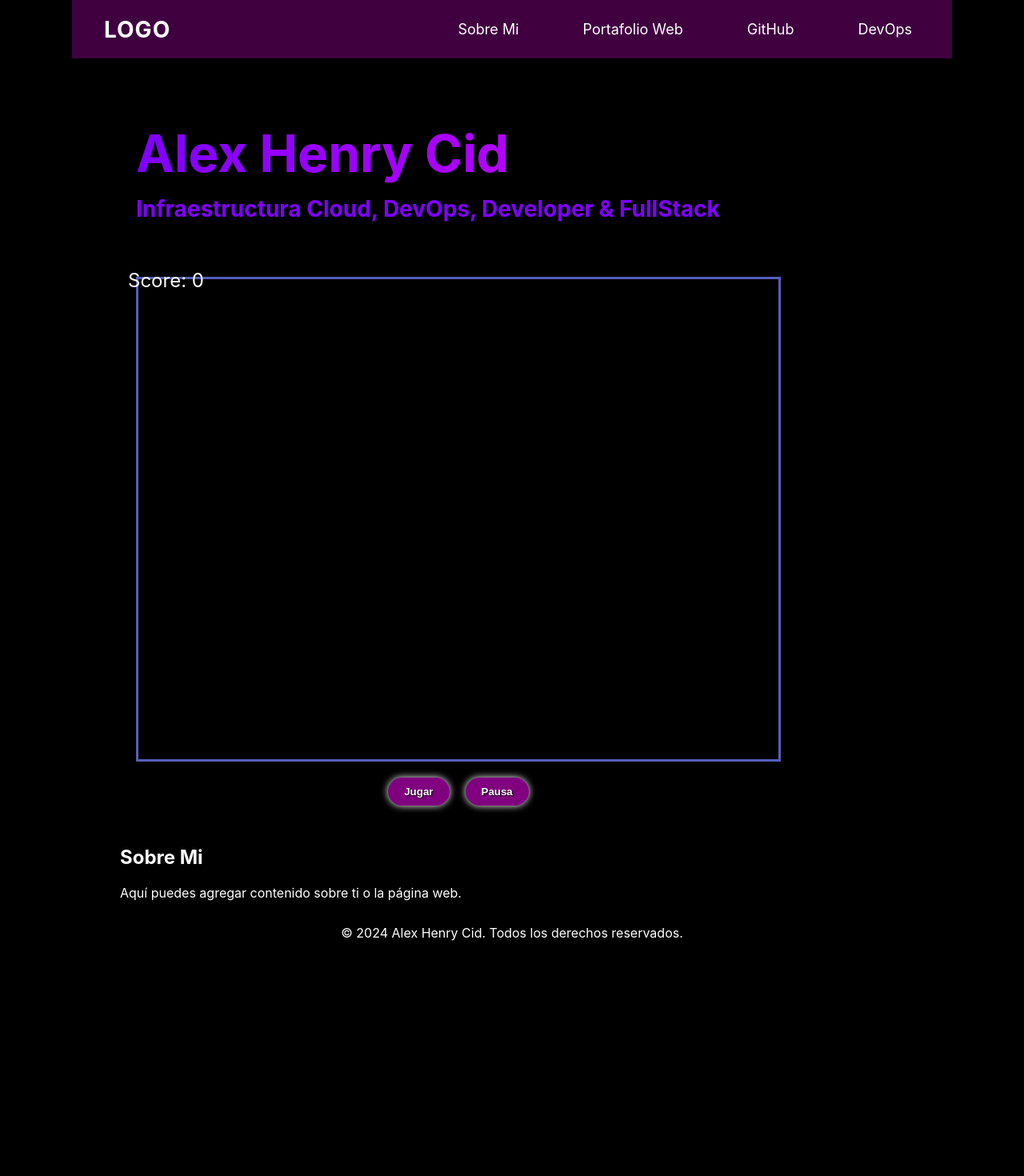
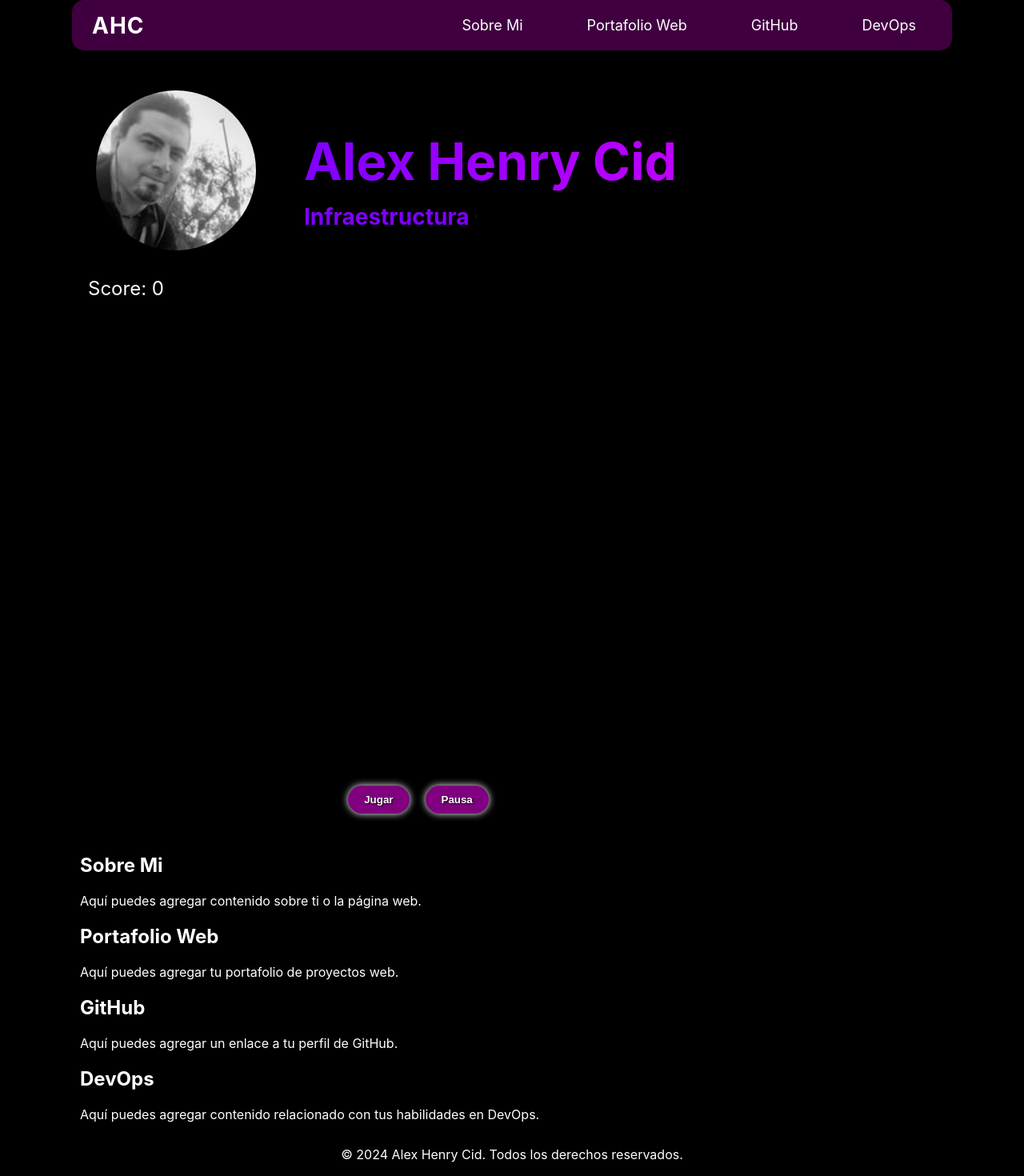
Before and after one commit to acidhc/ReactPWP, a React (Create React App) app: page / in a window 1280 px wide. Shown: the top 1470 px of the page at 80% size. Before the commit the page ends 1196 px from the top, so only its background shows below. Built offline with nearby package versions, Linux system fonts and the light colour scheme.

Commit message:
Se ajusta navbar redondeada a 5px

```diff
--- a/src/App.css
+++ b/src/App.css
@@ -1,6 +1,6 @@
 /* Contenedor principal para aplicar márgenes uniformes */
 .container {
-  max-width: 1000px; /* Ancho máximo del contenido */
+  max-width: 1100px; /* Ancho máximo del contenido */
   margin: 0 auto; /* Centra el contenedor horizontalmente */
   padding: 10px; /* Padding alrededor del contenido */
   box-sizing: border-box; /* Incluye padding y border en el ancho total */
@@ -12,7 +12,7 @@
   justify-content: space-between; /* Ajuste para distribución uniforme */
   align-items: center;
   background-color: rgba(128, 0, 128, 0.5); /* Fondo morado con opacidad al 50% */
-  padding: 10px;
+  padding: 5px;
   position: fixed;
   top: 0;
   left: 50%;
@@ -20,9 +20,10 @@
   width: 100%;
   max-width: 1100px;
   box-sizing: border-box;
-  z-index: 700;
+  z-index: 1000;
   box-shadow: 0px 2px 5px rgba(0, 0, 0, 0.3);
   transition: background-color 0.3s ease;
+  border-radius: 15px; /* Bordes redondeados */
 }
 
 /* Logo de la barra de navegación */
@@ -32,6 +33,7 @@
   font-weight: bold;
   text-transform: uppercase;
   letter-spacing: 1px;
+  margin-left: 20px; /* Espacio antes del logo */
 }
 
 /* Estilo de los enlaces de navegación */
@@ -42,7 +44,6 @@
   flex-wrap: nowrap; /* Evita que los enlaces se envuelvan en una nueva línea */
 }
 
-/* Estilo de los elementos de los enlaces */
 .navbar-links a {
   color: white;
   text-decoration: none;
@@ -51,20 +52,19 @@
   transition: color 0.3s ease, transform 0.3s ease;
 }
 
-/* Efecto hover para los enlaces */
 .navbar-links a:hover {
-  color: #5573d6;
+  color: #5428bb;
   transform: scale(1.1);
 }
 
 /* Ajuste del contenido principal para evitar la superposición */
 .main-content {
-  margin-top: 10px; /* Ajuste según la altura de la barra de navegación */
+  margin-top: 20px; /* Ajuste según la altura de la barra de navegación */
 }
 
 /* Estilo del canvas del juego */
 canvas {
-  border: 3px solid rgb(87, 94, 189);
+  border: 3px solid black;
   background-color: black; /* Fondo del canvas por defecto si no se carga la imagen */
   display: block; /* Asegura que el canvas no tenga espacio extra alrededor */
   margin: 0 auto; /* Centra el canvas horizontalmente */
@@ -79,13 +79,85 @@ canvas {
 
 /* Estilo del footer */
 footer {
-  margin-top: 10px;
+  margin-top: 20px;
   padding: 10px 0;
   color: white;
   text-align: center;
   background-color: rgba(0, 0, 0, 0.8); /* Fondo negro con opacidad */
   width: 100%;
   box-sizing: border-box;
+}
+
+/* Estilos para la nueva sección de introducción */
+.intro-section {
+  background-color: black;
+  color: white;
+  padding: 80px 20px 20px 20px; /* Aumenta el padding superior para separar del navbar */
+  text-align: left; /* Alineación a la izquierda */
+  display: flex;
+  align-items: center;
+  justify-content: space-between; /* Asegura que las dos columnas estén espaciadas uniformemente */
+}
+
+.profile-picture {
+  width: 25%; /* Imagen ocupa 1/4 del contenedor */
+  max-width: 200px; /* Ancho máximo de la imagen */
+  height: auto; /* Mantiene la proporción de la imagen */
+  border-radius: 50%; /* Hace que la imagen sea redonda */
+  object-fit: cover; /* Asegura que la imagen cubra el área sin distorsionarse */
+  margin-right: 20px; /* Espacio entre la imagen y el texto */
+}
+
+.intro-text {
+  width: 75%; /* El texto ocupa 3/4 del contenedor */
+}
+
+.intro-title {
+  font-size: 64px; /* Tamaño de fuente aumentado */
+  font-weight: bold;
+  background: linear-gradient(90deg, #7f00ff, #e100ff); /* Gradiente de color morado a calipso */
+  background-clip: text; /* Propiedad estándar para compatibilidad */
+  -webkit-background-clip: text;
+  -webkit-text-fill-color: transparent;
+  display: inline-block;
+  animation: typing 6s steps(22), blink 1s step-end infinite alternate; /* Animación más lenta */
+  white-space: nowrap;
+  overflow: hidden;
+  border-right: 3px solid white; /* Efecto de cursor */
+  margin-bottom: 10px; /* Ajuste de espacio inferior para separar del subtítulo */
+}
+
+.intro-subtitle {
+  font-size: 28px; /* Tamaño de fuente aumentado */
+  font-weight: bold;
+  color: #7f00ff; /* Color morado para el subtítulo */
+  opacity: 0; /* Ocultar el subtítulo inicialmente */
+  animation: typingSubtitle 6s steps(40) forwards, blinkSubtitle 1s step-end infinite alternate; /* Añadir retraso a la animación */
+  animation-delay: 4s; /* Añadir un retraso adicional para la animación */
+  white-space: nowrap;
+  overflow: hidden;
+  margin-top: 0; /* Espaciado más cercano al título */
+}
+
+/* Animaciones */
+@keyframes typing {
+  from { width: 0; }
+  to { width: 100%; }
+}
+
+@keyframes blink {
+  from { border-color: transparent; }
+  to { border-color: white; }
+}
+
+@keyframes typingSubtitle {
+  from { width: 0; opacity: 1; }
+  to { width: 100%; opacity: 1; }
+}
+
+@keyframes blinkSubtitle {
+  from { border-color: transparent; }
+  to { border-color: white; }
 }
 
 /* Opcional: Diseño responsivo para pantallas pequeñas */
@@ -116,58 +188,21 @@ footer {
   .container {
     padding: 10px; /* Ajuste de padding en pantallas pequeñas */
   }
+
+  .intro-section {
+    flex-direction: column; /* Coloca los elementos en columna en pantallas pequeñas */
+    align-items: center;
+    text-align: center;
+  }
+
+  .profile-picture {
+    width: 50%; /* Imagen ocupa la mitad del contenedor en pantallas pequeñas */
+    margin-right: 0;
+    margin-bottom: 20px;
+  }
+
+  .intro-text {
+    width: 100%; /* Texto ocupa el ancho completo en pantallas pequeñas */
+    text-align: center;
+  }
 }
-
-/* Estilos para la nueva sección de introducción */
-.intro-section {
-  background-color: black;
-  color: white;
-  padding: 80px 20px 20px 20px; /* Aumenta el padding superior para separar del navbar */
-  text-align: left; /* Alineación a la izquierda */
-}
-
-.intro-title {
-  font-size: 64px; /* Tamaño de fuente aumentado */
-  font-weight: bold;
-  background: linear-gradient(90deg, #7f00ff, #e100ff); /* Gradiente de color morado a calipso */
-  background-clip: text; /* Propiedad estándar para compatibilidad */
-  -webkit-background-clip: text;
-  -webkit-text-fill-color: transparent;
-  display: inline-block;
-  animation: typing 6s steps(22), blink 1s step-end infinite alternate; /* Animación más lenta */
-  white-space: nowrap;
-  overflow: hidden;
-  border-right: 3px solid white; /* Efecto de cursor */
-  margin-bottom: 10px; /* Ajuste de espacio inferior para separar del subtítulo */
-}
-
-.intro-subtitle {
-  font-size: 28px; /* Tamaño de fuente aumentado */
-  font-weight: bold;
-  color: #7f00ff; /* Color morado para el subtítulo */
-  animation: typingSubtitle 6s steps(40) 6s forwards, blinkSubtitle 1s step-end infinite alternate; /* Animación más lenta con retraso */
-  white-space: nowrap;
-  overflow: hidden;
-  margin-top: 0; /* Espaciado más cercano al título */
-}
-
-/* Animaciones */
-@keyframes typing {
-  from { width: 0; }
-  to { width: 100%; }
-}
-
-@keyframes blink {
-  from { border-color: transparent; }
-  to { border-color: white; }
-}
-
-@keyframes typingSubtitle {
-  from { width: 0; }
-  to { width: 100%; }
-}
-
-@keyframes blinkSubtitle {
-  from { border-color: transparent; }
-  to { border-color: white; }
-}
--- a/src/App.js
+++ b/src/App.js
@@ -1,7 +1,7 @@
 import React from 'react';
-import Navbar from './components/Navbar'; // Asegúrate de tener este componente creado
+import Navbar from './components/Navbar';
 import GameSection from './components/GameSection';
-import Footer from './components/Footer'; // Si tienes un pie de página u otros componentes
+import Footer from './components/Footer';
 import './App.css';
 
 function App() {
@@ -10,14 +10,28 @@ function App() {
       <Navbar />
       <main className="main-content">
         <section className="intro-section">
-          <h1 className="intro-title" id="intro-title">Alex Henry Cid</h1>
-          <p className="intro-subtitle">Infraestructura Cloud, DevOps, Developer & FullStack</p>
+          <img className="profile-picture" src="y.jpeg" alt="Perfil" />
+          <div className="intro-text">
+            <h1 className="intro-title" id="intro-title">Alex Henry Cid</h1>
+            <p className="intro-subtitle">Infraestructura Cloud, DevOps, Developer & FullStack</p>
+          </div>
         </section>
         <GameSection />
-        {/* Puedes agregar más secciones aquí */}
-        <section className="info-section">
+        <section id="about" className="info-section">
           <h2>Sobre Mi</h2>
           <p>Aquí puedes agregar contenido sobre ti o la página web.</p>
+        </section>
+        <section id="portfolio" className="info-section">
+          <h2>Portafolio Web</h2>
+          <p>Aquí puedes agregar tu portafolio de proyectos web.</p>
+        </section>
+        <section id="github" className="info-section">
+          <h2>GitHub</h2>
+          <p>Aquí puedes agregar un enlace a tu perfil de GitHub.</p>
+        </section>
+        <section id="devops" className="info-section">
+          <h2>DevOps</h2>
+          <p>Aquí puedes agregar contenido relacionado con tus habilidades en DevOps.</p>
         </section>
       </main>
       <Footer />
--- a/src/components/Navbar.js
+++ b/src/components/Navbar.js
@@ -4,7 +4,7 @@ import './Navbar.css';
 function Navbar() {
   return (
     <nav className="navbar">
-      <div className="navbar-logo">LOGO</div>
+      <div className="navbar-logo">AHC</div>
       <ul className="navbar-links">
         <li><a href="#about">Sobre Mi</a></li>
         <li><a href="#portfolio">Portafolio Web</a></li>
```
Also changed, not shown: public/y.jpeg (added).
